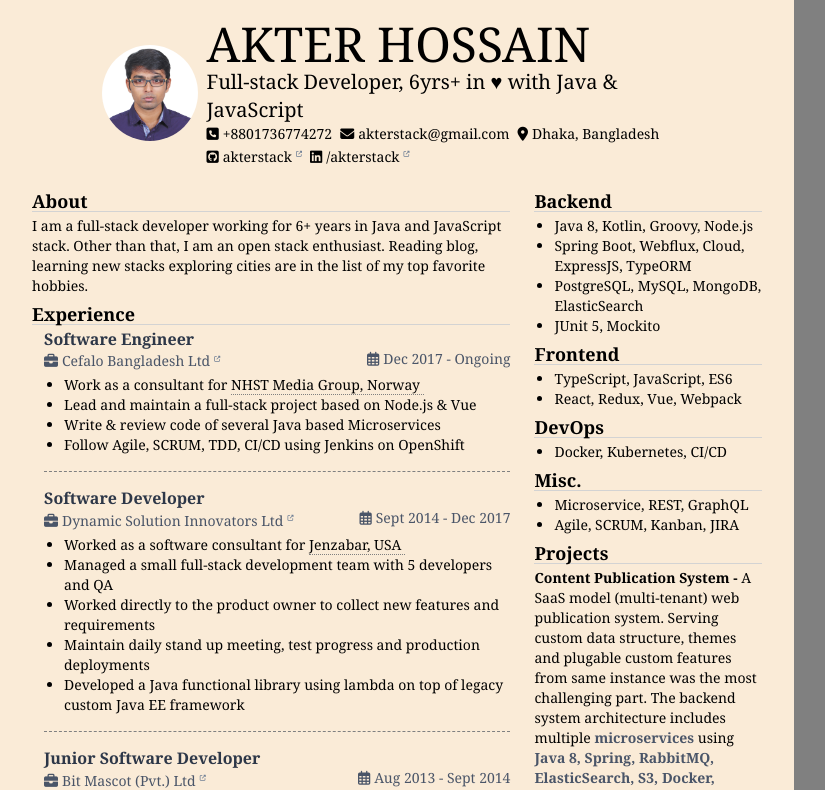
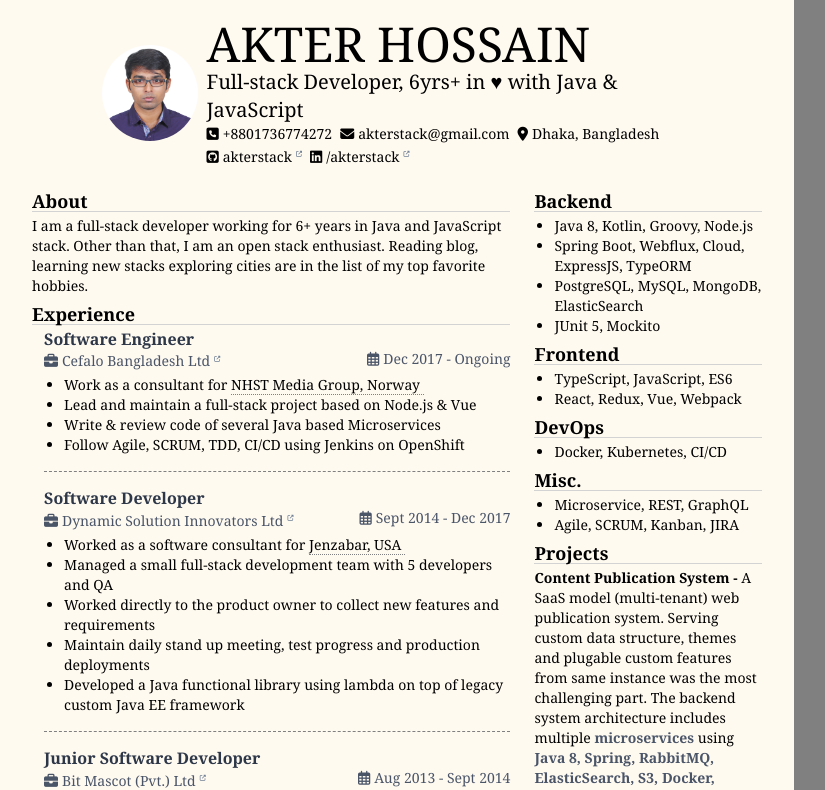
Before and after one commit to akterstack/rezume, a React app: page / in a window 1280 px wide. Shown: the top 790 px of the page, without its empty margins (0-825 px from the left). Built offline with nearby package versions, Linux system fonts and the light colour scheme.

Commit message:
update background color

```diff
--- a/src/assets/base.css
+++ b/src/assets/base.css
@@ -54,7 +54,7 @@ b {
 
 #main > div {
   @apply .p-5;
-  background-color: antiquewhite;
+  background-color: floralwhite;
 }
 
 #avatar {
```
